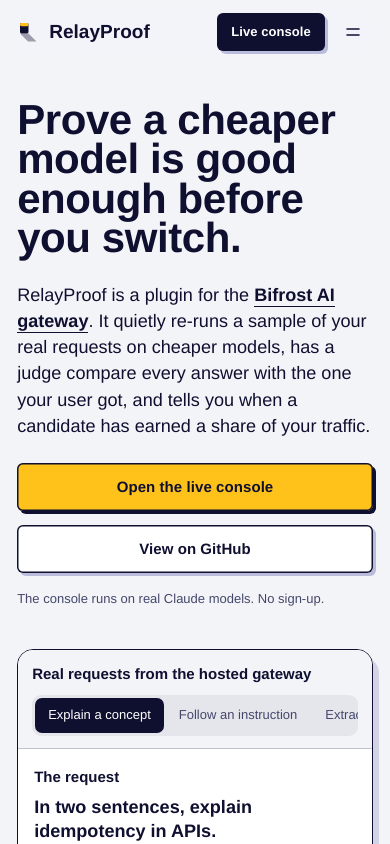
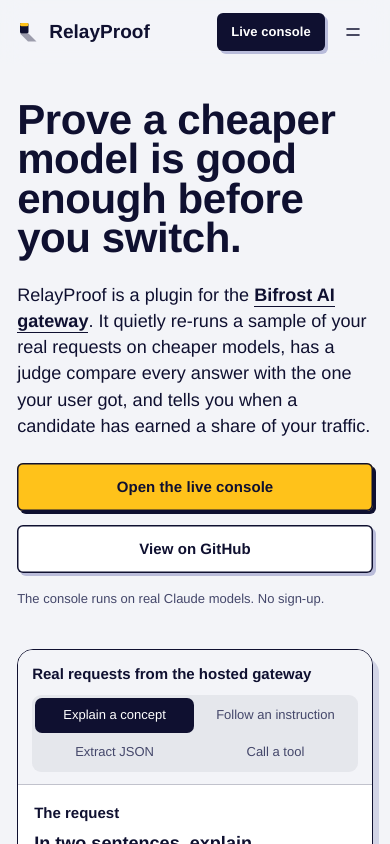
Before and after one commit to PDGamerSG/relayproof, a React (Vite) app in the folder bifrost-shadow/site/: page / in a window 390 px wide. Shown: the top 844 px of the page. Built offline with nearby package versions, Linux system fonts and the light colour scheme.

Commit message:
fix(site): phone layout for the specimen tabs and menu, finer per-comparison cost

```diff
--- a/bifrost-shadow/site/src/components/Nav.css
+++ b/bifrost-shadow/site/src/components/Nav.css
@@ -109,8 +109,16 @@
   background: rgb(15 16 48 / 0.06);
 }
 
+/* The sheet hangs under the bar instead of pushing the page down. */
 .nav__sheet {
+  position: absolute;
+  top: 100%;
+  left: 0;
+  right: 0;
   border-top: 1px solid var(--line);
+  border-bottom: 1px solid var(--line-2);
+  background: var(--daylight);
+  box-shadow: 0 12px 24px -12px rgb(var(--shade) / 0.25);
   animation: sheet-in 200ms var(--ease-out) both;
 }
 .nav__sheet[hidden] {
--- a/bifrost-shadow/site/src/components/Savings.tsx
+++ b/bifrost-shadow/site/src/components/Savings.tsx
@@ -480,7 +480,7 @@ export function Savings() {
                   <>
                     At {(agreement * 100).toFixed(1)}% agreement, the 95% lower bound clears 90% after{" "}
                     <b className="num">{whole.format(r.needed)}</b> comparisons. Each one costs a {candidate.model.replace(/^claude-/, "")} call and a
-                    judge call on {current.model.replace(/^claude-/, "")}: {money(r.perComparison)}.
+                    judge call on {current.model.replace(/^claude-/, "")}: ${Number(r.perComparison.toPrecision(2))}.
                   </>
                 )}
               </p>
--- a/bifrost-shadow/site/src/components/Specimen.css
+++ b/bifrost-shadow/site/src/components/Specimen.css
@@ -366,6 +366,16 @@
   }
 }
 
+@container (max-width: 520px) {
+  .spec__tabs {
+    display: grid;
+    grid-template-columns: repeat(2, minmax(0, 1fr));
+  }
+  .spec__tabs button {
+    padding-inline: 8px;
+  }
+}
+
 @container (max-width: 420px) {
   .cand-run__facts {
     gap: 12px;
```
